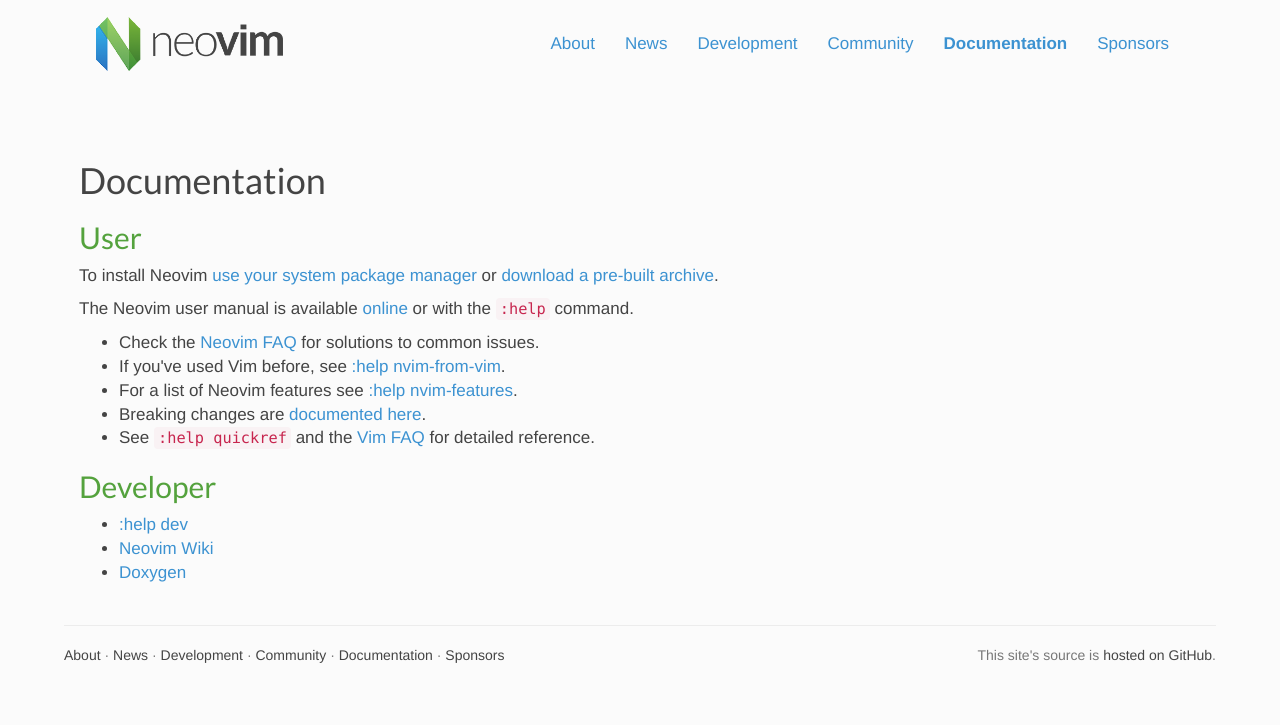
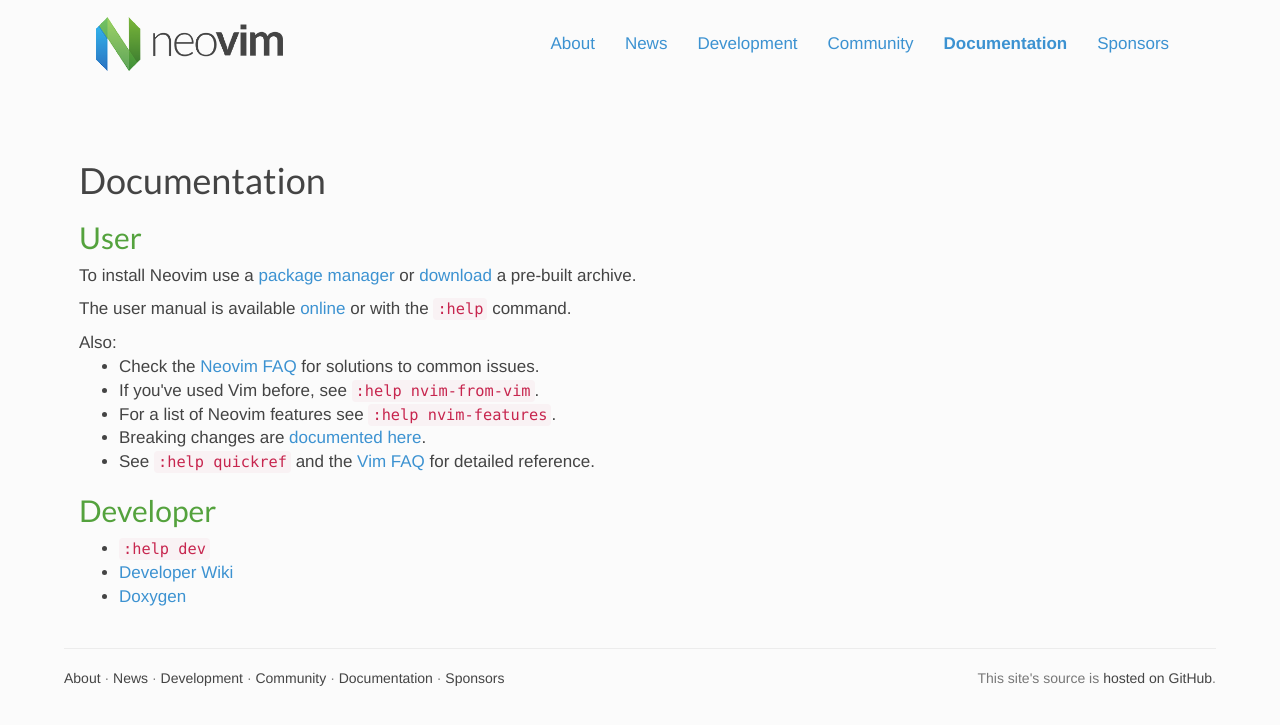
Before and after one commit to neovim/neovim.github.io, a Jekyll site: the page built from doc_index.html, in a window 1280 px wide. Shown: the top 725 px of the page. Built offline with Jekyll 4.4.1, drawn with Linux system fonts in a browser that asks for light colours; nearby versions of some CDN libraries.

Commit message:
user/doc/: more fiddling

```diff
--- a/doc_index.html
+++ b/doc_index.html
@@ -15,21 +15,23 @@
       <h2>User</h2>
 
       <p>
-      To install Neovim <a href="https://github.com/neovim/neovim/wiki/Installing-Neovim">use your system package manager</a>
-      or <a href="https://github.com/neovim/neovim/releases">download a pre-built archive</a>.
+      To install Neovim use a <a href="https://github.com/neovim/neovim/wiki/Installing-Neovim">package manager</a>
+      or <a href="https://github.com/neovim/neovim/releases">download</a> a pre-built archive.
       </p>
 
-      <p>The Neovim user manual is available <a href="http://neovim.io/doc/user">online</a>
+      <p>The user manual is available <a href="http://neovim.io/doc/user">online</a>
          or with the <code>:help</code> command.
       </p>
+
+      Also:
 
       <ul>
         <li>Check the <a href="https://github.com/neovim/neovim/wiki/FAQ">Neovim FAQ</a>
             for solutions to common issues.</li>
         <li>If you've used Vim before, see
-            <a href="https://neovim.io/doc/user/nvim.html#nvim-from-vim">:help nvim-from-vim</a>.</li>
+            <a href="https://neovim.io/doc/user/nvim.html#nvim-from-vim"><code>:help nvim-from-vim</code></a>.</li>
         <li>For a list of Neovim features see
-            <a href="https://neovim.io/doc/user/vim_diff.html#nvim-features">:help nvim-features</a>.</li>
+            <a href="https://neovim.io/doc/user/vim_diff.html#nvim-features"><code>:help nvim-features</code></a>.</li>
         <li>Breaking changes are
             <a href="https://github.com/neovim/neovim/wiki/Following-HEAD">documented here</a>.
         </li>
@@ -43,10 +45,10 @@
 
       <ul>
         <li>
-          <a href="https://neovim.io/doc/user/develop.html#dev">:help dev</a>
+          <a href="https://neovim.io/doc/user/develop.html#dev"><code>:help dev</code></a>
         </li>
         <li>
-          <a href="https://github.com/neovim/neovim/wiki">Neovim Wiki</a>
+          <a href="https://github.com/neovim/neovim/wiki#developers">Developer Wiki</a>
         </li>
         <li>
           <a href="/doc/dev/files.html">Doxygen</a>
```
